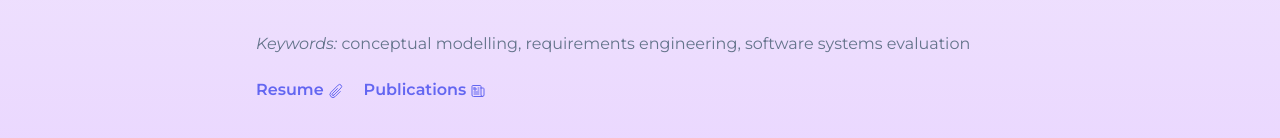
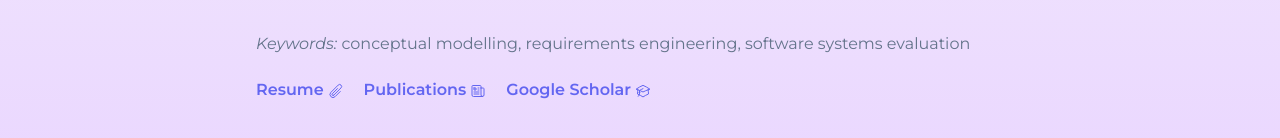
Before and after one commit to schummd/schummd.github.io, a React (Vite) app: page /#/about in a window 1280 px wide. Shown: the part 588-726 px from the top of the page. Built offline with nearby package versions, Linux system fonts and the light colour scheme.

Commit message:
added link to about me

```diff
--- a/src/pages/About.jsx
+++ b/src/pages/About.jsx
@@ -67,6 +67,13 @@
                 <path strokeLinecap="round" strokeLinejoin="round" d="M12 7.5h1.5m-1.5 3h1.5m-7.5 3h7.5m-7.5 3h7.5m3-9h3.375c.621 0 1.125.504 1.125 1.125V18a2.25 2.25 0 0 1-2.25 2.25M16.5 7.5V18a2.25 2.25 0 0 0 2.25 2.25M16.5 7.5V4.875c0-.621-.504-1.125-1.125-1.125H4.125C3.504 3.75 3 4.254 3 4.875V18a2.25 2.25 0 0 0 2.25 2.25h13.5M6 7.5h3v3H6v-3Z" />
               </svg>
             </a>
+
+            <a href="https://scholar.google.com/citations?user=lhm6SNsAAAAJ&hl=en" target="_blank" className="py-2.5 font-semibold text-indigo-500">
+              Google Scholar
+              <svg xmlns="http://www.w3.org/2000/svg" fill="none" viewBox="0 0 24 24" strokeWidth={1.5} stroke="currentColor" className="size-4 inline-block ml-1">
+                <path strokeLinecap="round" strokeLinejoin="round" d="M4.26 10.147a60.438 60.438 0 0 0-.491 6.347A48.62 48.62 0 0 1 12 20.904a48.62 48.62 0 0 1 8.232-4.41 60.46 60.46 0 0 0-.491-6.347m-15.482 0a50.636 50.636 0 0 0-2.658-.813A59.906 59.906 0 0 1 12 3.493a59.903 59.903 0 0 1 10.399 5.84c-.896.248-1.783.52-2.658.814m-15.482 0A50.717 50.717 0 0 1 12 13.489a50.702 50.702 0 0 1 7.74-3.342M6.75 15a.75.75 0 1 0 0-1.5.75.75 0 0 0 0 1.5Zm0 0v-3.675A55.378 55.378 0 0 1 12 8.443m-7.007 11.55A5.981 5.981 0 0 0 6.75 15.75v-1.5" />
+              </svg>
+            </a>
           </div>
         </div>
       </div>
```
